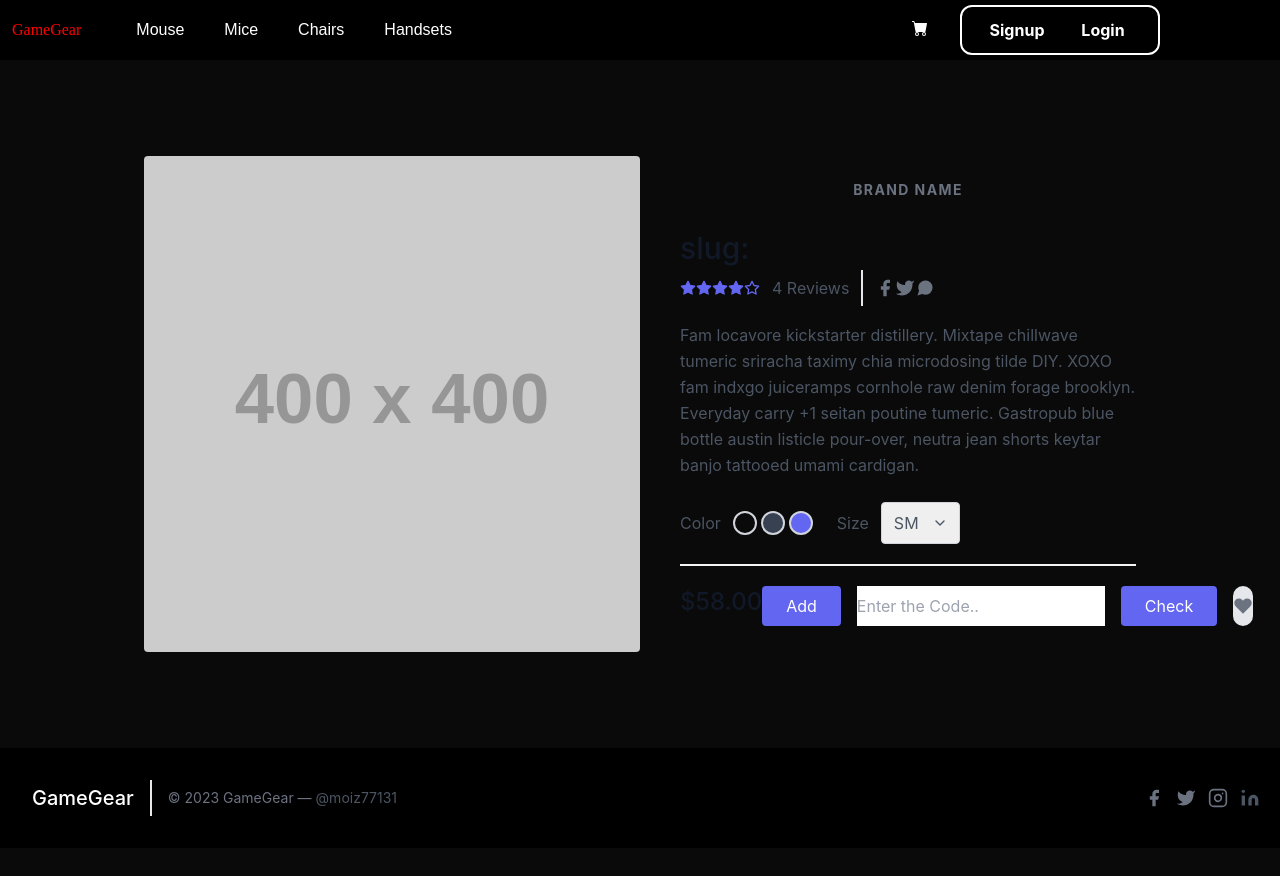
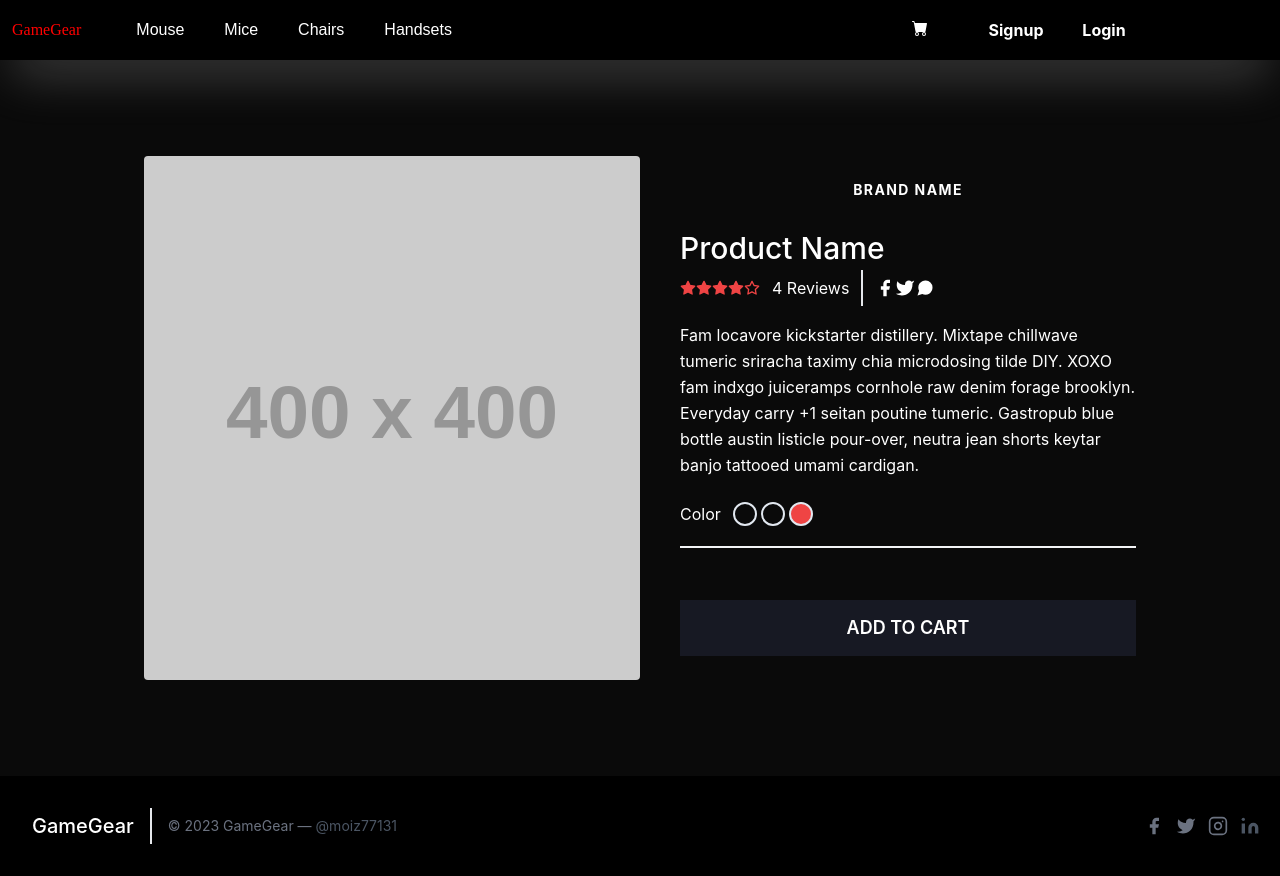
Before and after one commit to abdulmoizsheraz/GameGear, a Next.js app: page /products/1 in a window 1280 px wide. Before the commit the page ends 848 px from the top, so only its background shows below. Built offline with nearby package versions, Linux system fonts and the light colour scheme.

Commit message:
UIUpdate

```diff
--- a/components/AddtoCartbtn.jsx
+++ b/components/AddtoCartbtn.jsx
@@ -32,18 +32,6 @@ const AddtoCartbtn = ({hover,id, title, price,image }) => {
    colorScheme='green' variant='outline'>
     Add to Cart
   </Button>
-  <ToastContainer
-position="bottom-right"
-autoClose={1000}
-hideProgressBar={false}
-newestOnTop={false}
-closeOnClick
-rtl={false}
-pauseOnFocusLoss
-draggable
-pauseOnHover
-theme="dark"
-/>
 </Stack>
         </Box>
       </SlideFade>
--- a/components/Navbar.jsx
+++ b/components/Navbar.jsx
@@ -1,7 +1,8 @@
 import { color } from 'framer-motion'
 import React, { useState,useRef } from 'react'
 import { Spacer } from '@chakra-ui/react'
-import {BsCartFill} from 'react-icons/bs'
+import {BsCartFill} from 'react-icons/bs';
+import {ToastContainer } from 'react-toastify';
 import Link from 'next/link'
 import Cart from './Cart'
 import { set } from 'mongoose'
@@ -31,7 +32,7 @@ const showlogin=()=>{
 }
   return (
     <>
-    <nav>
+    <nav className='Navbar'>
       <div>
       <h1>GameGear</h1>
       </div>
@@ -52,7 +53,7 @@ const showlogin=()=>{
       </span>
   </nav>
   {toggle && <Cart toggle={toggle} settoggle={settoggle}/>}
-  {signup && <Signup signup={login} setsign={setlogin}/>}
+  {signup && <Signup signup={login}  setsign={setlogin}/>}
   {login && <Login login={login} setlogin={setlogin}/>}
     </>
 
--- a/models/User.js
+++ b/models/User.js
@@ -4,12 +4,8 @@ const mongoose = require('mongoose');
 const { Schema } = mongoose;
 
 const UserSchema = new Schema({
-username:{type:String, required:true},
-email:{type:email, required:true,unique:true},
-password:{type:String, required:true},
-
-
-
-
-},{timestamps:true});
-export default mongoes.model("User",UserSchema)
+    username: { type: String, required: true },
+    email: { type: String, required: true, unique: true },
+    password: { type: String, required: true },
+}, { timestamps: true });
+export default mongoose.model("User", UserSchema)
--- a/package.json
+++ b/package.json
@@ -17,6 +17,7 @@
     "framer-motion": "^10.10.0",
     "mongoose": "^7.0.3",
     "next": "13.2.4",
+    "next-auth": "^4.22.1",
     "react": "18.2.0",
     "react-dom": "18.2.0",
     "react-icons": "^4.8.0",
--- a/pages/Mouse.jsx
+++ b/pages/Mouse.jsx
@@ -28,6 +28,7 @@ price={price}
 category={category}
 id={_id}
 />
+
   </>
 
 ))}
--- a/pages/products/[slug].js
+++ b/pages/products/[slug].js
@@ -1,5 +1,23 @@
 import React, { useState } from 'react'
-import { useRouter } from 'next/router'
+import { useRouter } from 'next/router';
+import {
+  Box,
+  chakra,
+  Container,
+  Stack,
+  Text,
+  Image,
+  Flex,
+  VStack,
+  Button,
+  Heading,
+  SimpleGrid,
+  StackDivider,
+  useColorModeValue,
+  VisuallyHidden,
+  List,
+  ListItem,
+} from '@chakra-ui/react';
 const Slug = () => {
   const router = useRouter()
   const {slug}=router;
@@ -16,44 +34,44 @@ const [service,setservice]=useState()  ;
   }
 
   return (
-    <section className="text-gray-600 body-font overflow-hidden">
+    <section className="text-white body-font overflow-hidden">
     <div className="container px-5 py-24 mx-auto">
       <div className="lg:w-4/5 mx-auto flex flex-wrap">
         <img alt="ecommerce" className="lg:w-1/2 w-full lg:h-auto h-64 object-cover object-center rounded" src="https://dummyimage.com/400x400"/>
         <div className="lg:w-1/2 w-full lg:pl-10 lg:py-6 mt-6 lg:mt-0">
-          <h2 className="text-sm title-font text-gray-500 tracking-widest">BRAND NAME</h2>
-          <h1 className="text-gray-900 text-3xl title-font font-medium mb-1">slug:{slug}</h1>
+          <h2 className="text-sm title-font text-white-500 tracking-widest">BRAND NAME</h2>
+          <h1 className="text-white-900 text-3xl title-font font-medium mb-1">Product Name</h1>
           <div className="flex mb-4">
             <span className="flex items-center">
-              <svg fill="currentColor" stroke="currentColor" stroke-linecap="round" stroke-linejoin="round" stroke-width="2" className="w-4 h-4 text-indigo-500" viewBox="0 0 24 24">
+              <svg fill="currentColor" stroke="currentColor" stroke-linecap="round" stroke-linejoin="round" stroke-width="2" className="w-4 h-4 text-red-500" viewBox="0 0 24 24">
                 <path d="M12 2l3.09 6.26L22 9.27l-5 4.87 1.18 6.88L12 17.77l-6.18 3.25L7 14.14 2 9.27l6.91-1.01L12 2z"></path>
               </svg>
-              <svg fill="currentColor" stroke="currentColor" stroke-linecap="round" stroke-linejoin="round" stroke-width="2" className="w-4 h-4 text-indigo-500" viewBox="0 0 24 24">
+              <svg fill="currentColor" stroke="currentColor" stroke-linecap="round" stroke-linejoin="round" stroke-width="2" className="w-4 h-4 text-red-500" viewBox="0 0 24 24">
                 <path d="M12 2l3.09 6.26L22 9.27l-5 4.87 1.18 6.88L12 17.77l-6.18 3.25L7 14.14 2 9.27l6.91-1.01L12 2z"></path>
               </svg>
-              <svg fill="currentColor" stroke="currentColor" stroke-linecap="round" stroke-linejoin="round" stroke-width="2" className="w-4 h-4 text-indigo-500" viewBox="0 0 24 24">
+              <svg fill="currentColor" stroke="currentColor" stroke-linecap="round" stroke-linejoin="round" stroke-width="2" className="w-4 h-4 text-red-500" viewBox="0 0 24 24">
                 <path d="M12 2l3.09 6.26L22 9.27l-5 4.87 1.18 6.88L12 17.77l-6.18 3.25L7 14.14 2 9.27l6.91-1.01L12 2z"></path>
               </svg>
-              <svg fill="currentColor" stroke="currentColor" stroke-linecap="round" stroke-linejoin="round" stroke-width="2" className="w-4 h-4 text-indigo-500" viewBox="0 0 24 24">
+              <svg fill="currentColor" stroke="currentColor" stroke-linecap="round" stroke-linejoin="round" stroke-width="2" className="w-4 h-4 text-red-500" viewBox="0 0 24 24">
                 <path d="M12 2l3.09 6.26L22 9.27l-5 4.87 1.18 6.88L12 17.77l-6.18 3.25L7 14.14 2 9.27l6.91-1.01L12 2z"></path>
               </svg>
-              <svg fill="none" stroke="currentColor" stroke-linecap="round" stroke-linejoin="round" stroke-width="2" className="w-4 h-4 text-indigo-500" viewBox="0 0 24 24">
+              <svg fill="none" stroke="currentColor" stroke-linecap="round" stroke-linejoin="round" stroke-width="2" className="w-4 h-4 text-red-500" viewBox="0 0 24 24">
                 <path d="M12 2l3.09 6.26L22 9.27l-5 4.87 1.18 6.88L12 17.77l-6.18 3.25L7 14.14 2 9.27l6.91-1.01L12 2z"></path>
               </svg>
-              <span className="text-gray-600 ml-3">4 Reviews</span>
+              <span className="text-white-600 ml-3">4 Reviews</span>
             </span>
             <span className="flex ml-3 pl-3 py-2 border-l-2 border-gray-200 space-x-2s">
-              <a className="text-gray-500">
+              <a className="text-white-500">
                 <svg fill="currentColor" stroke-linecap="round" stroke-linejoin="round" stroke-width="2" className="w-5 h-5" viewBox="0 0 24 24">
                   <path d="M18 2h-3a5 5 0 00-5 5v3H7v4h3v8h4v-8h3l1-4h-4V7a1 1 0 011-1h3z"></path>
                 </svg>
               </a>
-              <a className="text-gray-500">
+              <a className="text-white-500">
                 <svg fill="currentColor" stroke-linecap="round" stroke-linejoin="round" stroke-width="2" className="w-5 h-5" viewBox="0 0 24 24">
                   <path d="M23 3a10.9 10.9 0 01-3.14 1.53 4.48 4.48 0 00-7.86 3v1A10.66 10.66 0 013 4s-4 9 5 13a11.64 11.64 0 01-7 2c9 5 20 0 20-11.5a4.5 4.5 0 00-.08-.83A7.72 7.72 0 0023 3z"></path>
                 </svg>
               </a>
-              <a className="text-gray-500">
+              <a className="text-white-500">
                 <svg fill="currentColor" stroke-linecap="round" stroke-linejoin="round" stroke-width="2" className="w-5 h-5" viewBox="0 0 24 24">
                   <path d="M21 11.5a8.38 8.38 0 01-.9 3.8 8.5 8.5 0 01-7.6 4.7 8.38 8.38 0 01-3.8-.9L3 21l1.9-5.7a8.38 8.38 0 01-.9-3.8 8.5 8.5 0 014.7-7.6 8.38 8.38 0 013.8-.9h.5a8.48 8.48 0 018 8v.5z"></path>
                 </svg>
@@ -64,39 +82,27 @@ const [service,setservice]=useState()  ;
           <div className="flex mt-6 items-center pb-5 border-b-2 border-gray-100 mb-5">
             <div className="flex">
               <span className="mr-3">Color</span>
-              <button className="border-2 border-gray-300 rounded-full w-6 h-6 focus:outline-none"></button>
-              <button className="border-2 border-gray-300 ml-1 bg-gray-700 rounded-full w-6 h-6 focus:outline-none"></button>
-              <button className="border-2 border-gray-300 ml-1 bg-indigo-500 rounded-full w-6 h-6 focus:outline-none"></button>
-            </div>
-            <div className="flex ml-6 items-center">
-              <span className="mr-3">Size</span>
-              <div className="relative">
-                <select className="rounded border appearance-none border-gray-300 py-2 focus:outline-none focus:ring-2 focus:ring-indigo-200 focus:border-indigo-500 text-base pl-3 pr-10">
-                  <option>SM</option>
-                  <option>M</option>
-                  <option>L</option>
-                  <option>XL</option>
-                </select>
-                <span className="absolute right-0 top-0 h-full w-10 text-center text-gray-600 pointer-events-none flex items-center justify-center">
-                  <svg fill="none" stroke="currentColor" stroke-linecap="round" stroke-linejoin="round" stroke-width="2" className="w-4 h-4" viewBox="0 0 24 24">
-                    <path d="M6 9l6 6 6-6"></path>
-                  </svg>
-                </span>
-              </div>
+              <button className="border-2 border-white-300 rounded-full w-6 h-6 focus:outline-none"></button>
+              <button className="border-2 border-white-300 ml-1 bg-white-700 rounded-full w-6 h-6 focus:outline-none"></button>
+              <button className="border-2 border-white-300 ml-1 bg-red-500 rounded-full w-6 h-6 focus:outline-none"></button>
             </div>
           </div>
-          <div className="flex">
-            <span className="title-font font-medium text-2xl text-gray-900">$58.00</span>
-            <button className="flex ml-auto text-white bg-indigo-500 border-0 py-2 px-6 focus:outline-none hover:bg-indigo-600 rounded">Add</button>
-            <input  className="mx-4" type='text' placeholder='Enter the Code..'  value={pin} onChange={(e)=>{setpin(e.target.value)}} />
-            <button className="flex ml-auto text-white bg-indigo-500 border-0 py-2 px-6 focus:outline-none hover:bg-indigo-600 rounded" onClick={checkServiceAbility}>Check</button>
-            <p className='text-red-500'>{ service==null? " ":service?" Available Now":"Sorry Not Available"}</p>
-            <button className="rounded-full w-10 h-10 bg-gray-200 p-0 border-0 inline-flex items-center justify-center text-gray-500 ml-4">
-              <svg fill="currentColor" stroke-linecap="round" stroke-linejoin="round" stroke-width="2" className="w-5 h-5" viewBox="0 0 24 24">
-                <path d="M20.84 4.61a5.5 5.5 0 00-7.78 0L12 5.67l-1.06-1.06a5.5 5.5 0 00-7.78 7.78l1.06 1.06L12 21.23l7.78-7.78 1.06-1.06a5.5 5.5 0 000-7.78z"></path>
-              </svg>
-            </button>
-          </div>
+          <Button
+              rounded={'none'}
+              w={'full'}
+              mt={8}
+              size={'lg'}
+              py={'7'}
+              bg={useColorModeValue('gray.900', 'gray.50')}
+              color={useColorModeValue('white', 'gray.900')}
+              textTransform={'uppercase'}
+              _hover={{
+                transform: 'translateY(2px)',
+                boxShadow: 'lg',
+              }}>
+              Add to cart
+            </Button>
+
         </div>
       </div>
     </div>
--- a/styles/globals.css
+++ b/styles/globals.css
@@ -11,6 +11,9 @@ body{
 }
 
 /* Styling Navbar*/
+.Navbar{
+  box-shadow: rgba(249, 248, 248, 0.25) 0px 25px 50px -12px;
+}
 nav {
     background-color: black;
     height: 60px;
@@ -157,11 +160,11 @@ font-size: 50px;
   right: 0;
   height: 100%;
   width: 300px;
-background: rgba(255, 255, 255, 0.79);
-box-shadow: 0 4px 30px rgba(0, 0, 0, 0.1);
-backdrop-filter: blur(5px);
--webkit-backdrop-filter: blur(5px);
-border: 1px solid rgba(255, 255, 255, 0.3);
+  background: rgba(49, 48, 48, 0.78);
+  box-shadow: 0 4px 30px rgba(0, 0, 0, 0.1);
+  backdrop-filter: blur(11.8px);
+  -webkit-backdrop-filter: blur(11.8px);
+  border: 1px solid rgba(49, 48, 48, 0.33);
   z-index: 5;
 
 }
@@ -264,7 +267,7 @@ border: 1px solid rgba(255, 255, 255, 0.3);
   display: flex;
   justify-content: center;
   align-items: center;
-  border: 2px solid white;
+
   border-radius: 12px;
   padding:  12px 12px;
   margin-right: 120px;
@@ -378,3 +381,8 @@ background-color: white;
 color: black;
 border-radius:34px ;
 }
+.expandbtn{
+  position: absolute;
+  bottom: 6px;
+  height: 13px;
+}
```
Also changed, not shown: components/ShoppingCard.jsx (+7 -7 lines), components/Signup.jsx (+78 -18 lines), pages/api/signup.js (added, +15 -0 lines), 1 other file (tests, documents, lock files or other folders).
